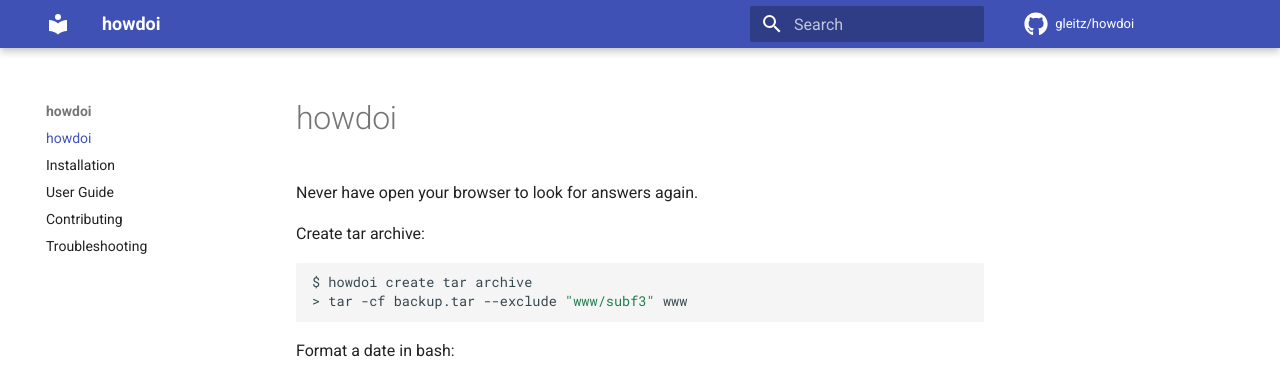
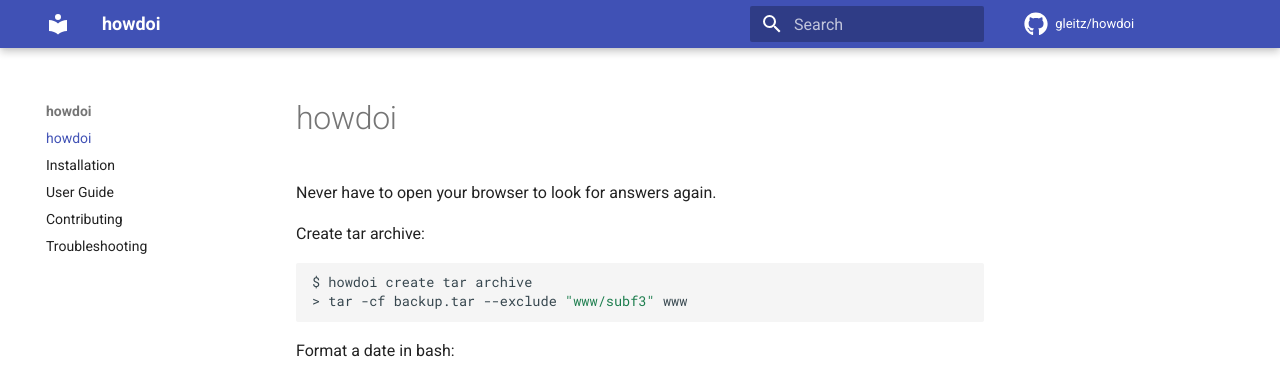
Before and after one commit to gleitz/howdoi, an MkDocs documentation site: the page built from docs/index.md, in a window 1280 px wide and 1045 px high. Shown: the top 375 px of the window. Built offline with MkDocs 1.6.1 and Material for MkDocs 9.7.7, drawn with Linux system fonts in a browser that asks for light colours; comment, search, counter and statistics services are not loaded.

````diff
--- a/docs/index.md
+++ b/docs/index.md
@@ -1,5 +1,5 @@
 # howdoi
-Never have open your browser to look for answers again.
+Never have to open your browser to look for answers again.
 
 Create tar archive:
 ```bash
````
Also changed, not shown: docs/user-guide.md (+1 -1 lines), 1 other file.
